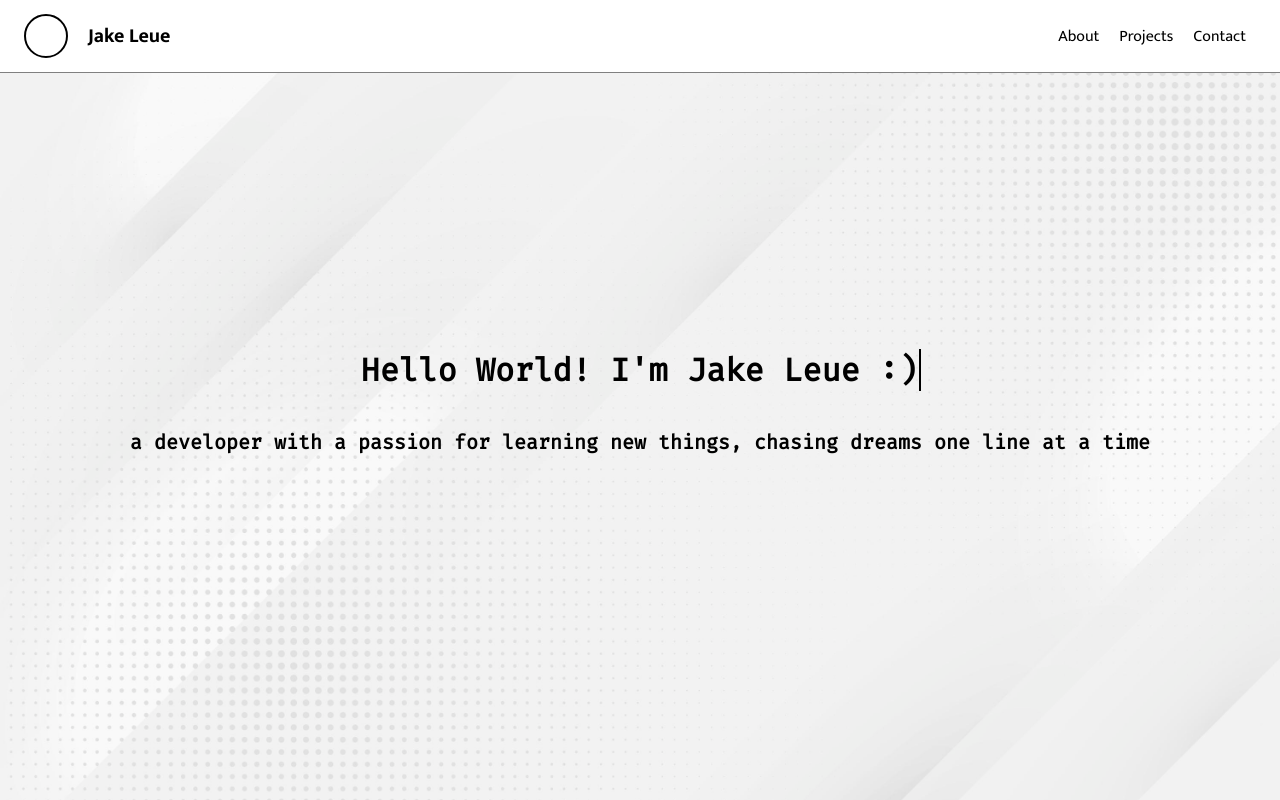
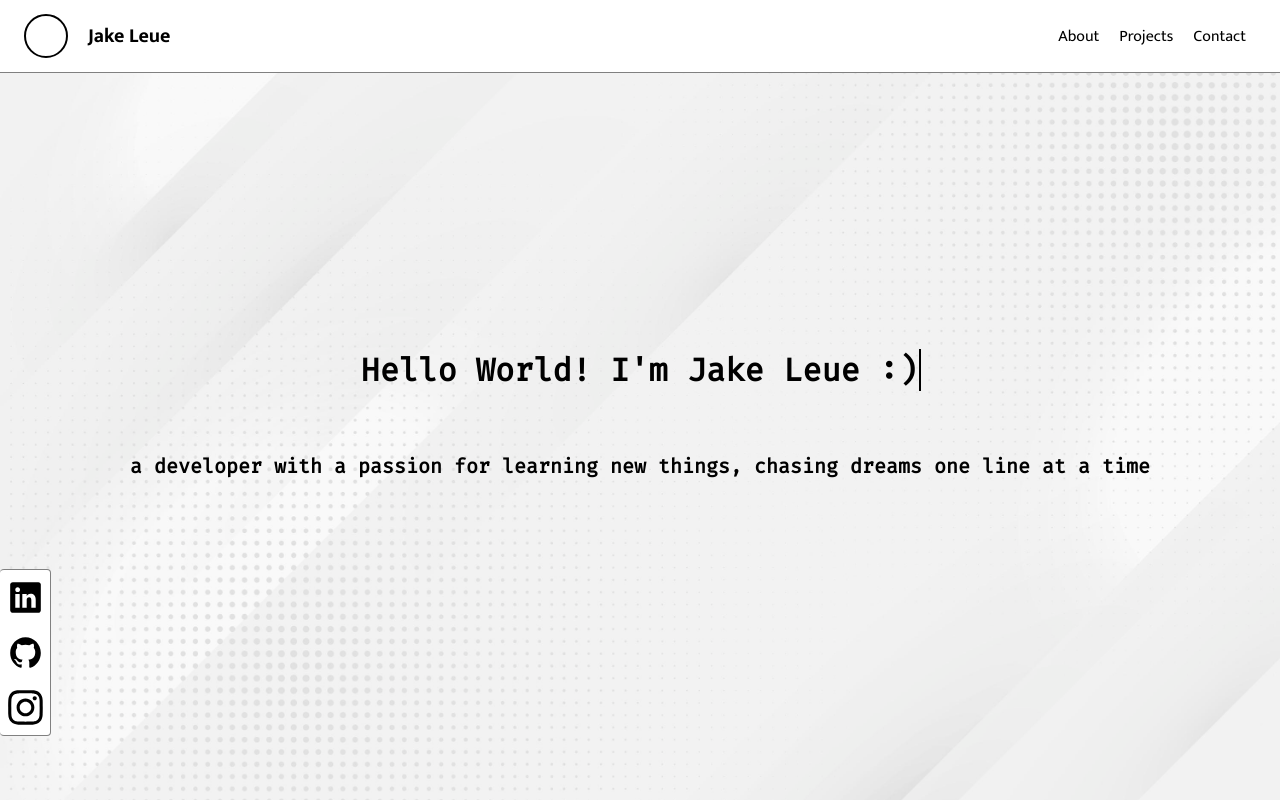
Before and after one commit to Jleue56/jleue56.github.io, a plain HTML site: page index.html in a window 1280 px wide. Drawn offline with Linux system fonts and the light colour scheme.

Commit message:
add media box

```diff
--- a/app.css
+++ b/app.css
@@ -2,6 +2,7 @@ body {
     margin: 0;
     position: relative;
     font-family: Mukta, sans-serif;
+    position: relative;
 }
 
 h1 {
@@ -26,6 +27,7 @@ h1 {
     justify-content: center;
     align-items: center;
     flex-direction: column;
+    position: relative;
 }
 
 
@@ -34,9 +36,44 @@ h1 {
     width: 80%;
     font-family: 'Fira Code', sans-serif;
     font-size: 20px;
+    position: relative;
+    top: 3vh;
 }
 
+.media-box {
+    display: flex;
+    flex-direction: column;
+    position: absolute;
+    border: 1px solid rgb(128, 128, 128);
+    background-color: white;
+    /* padding: 8px; */
+    border-left: none;
+    border-radius: 4px;
+    left: 0;
+    bottom: 8vh;
+}
 
+.media-box img {
+    width: 35px;
+    height: 35px;
+    margin: 7.5px;
+}
+
+.media-box a {
+    padding: 0;
+    margin: 2.5px 0px;
+    width: 50px;
+    height: 50px;
+    transition: all .3s;
+}
+
+.media-box a:hover {
+    transform: translateY(-2px);
+}
+
+.media-box a:active {
+    transform: translateY(2px);
+}
 
 .navbar {
     display: flex;
--- a/index.html
+++ b/index.html
@@ -41,6 +41,15 @@
         </div>
         <h2>a developer with a passion for learning new things, chasing dreams one line at a time</h2>
 
+        <div class="media-box">
+            <a href="https://www.linkedin.com/in/jakeleue/" target="_blank"><img src="images/linkedin-dark.svg" alt=""></a>
+
+            <a href="https://github.com/Jleue56" target="_blank"><img src="images/github-dark.svg" alt=""></a>
+
+            <a href="https://www.instagram.com/jake_leue/" target="_blank"><img src="images/black-instagram-transparent-logo-10671.svg" alt=""></a>
+
+        </div>
+
     </div>
 
     <script src="index.js"></script>
```
Also changed, not shown: images/black-instagram-transparent-logo-10671.svg (added).
